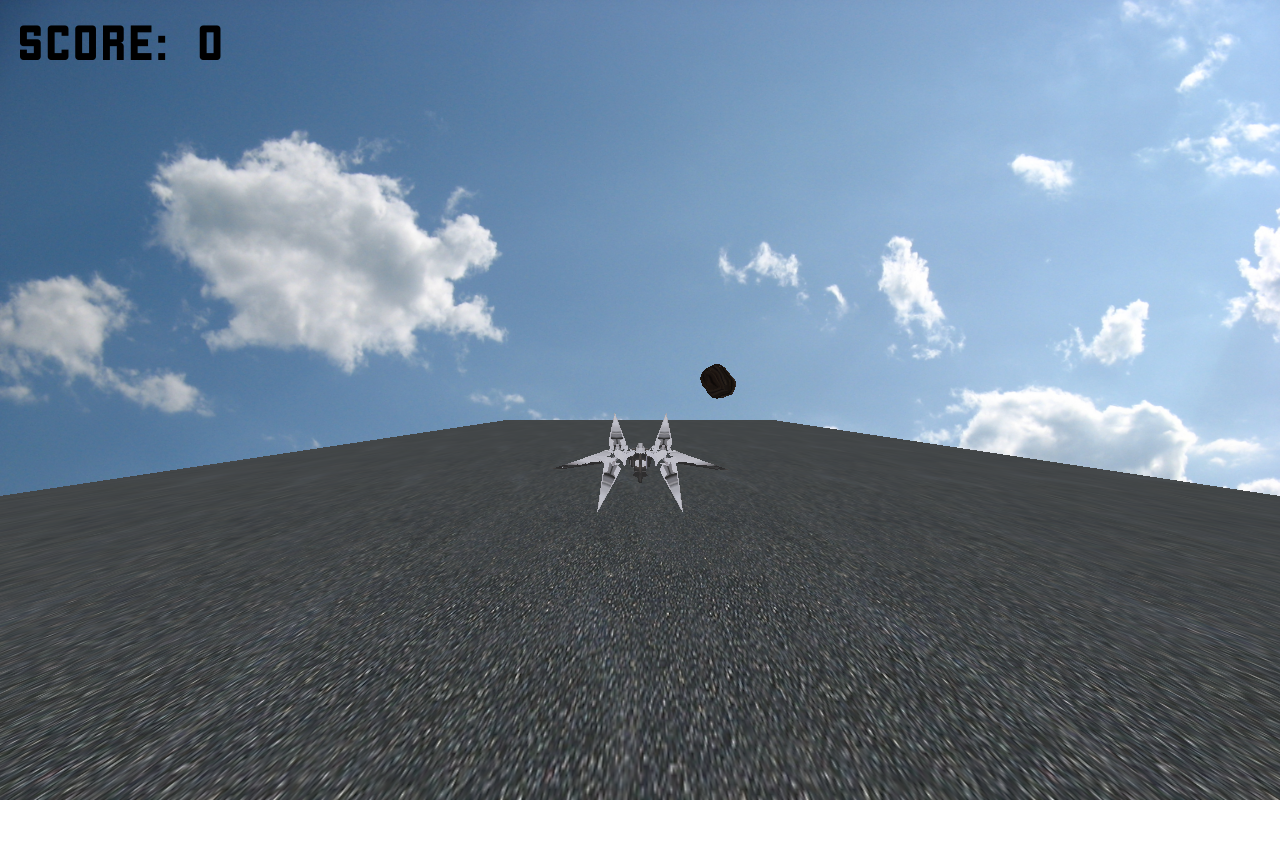
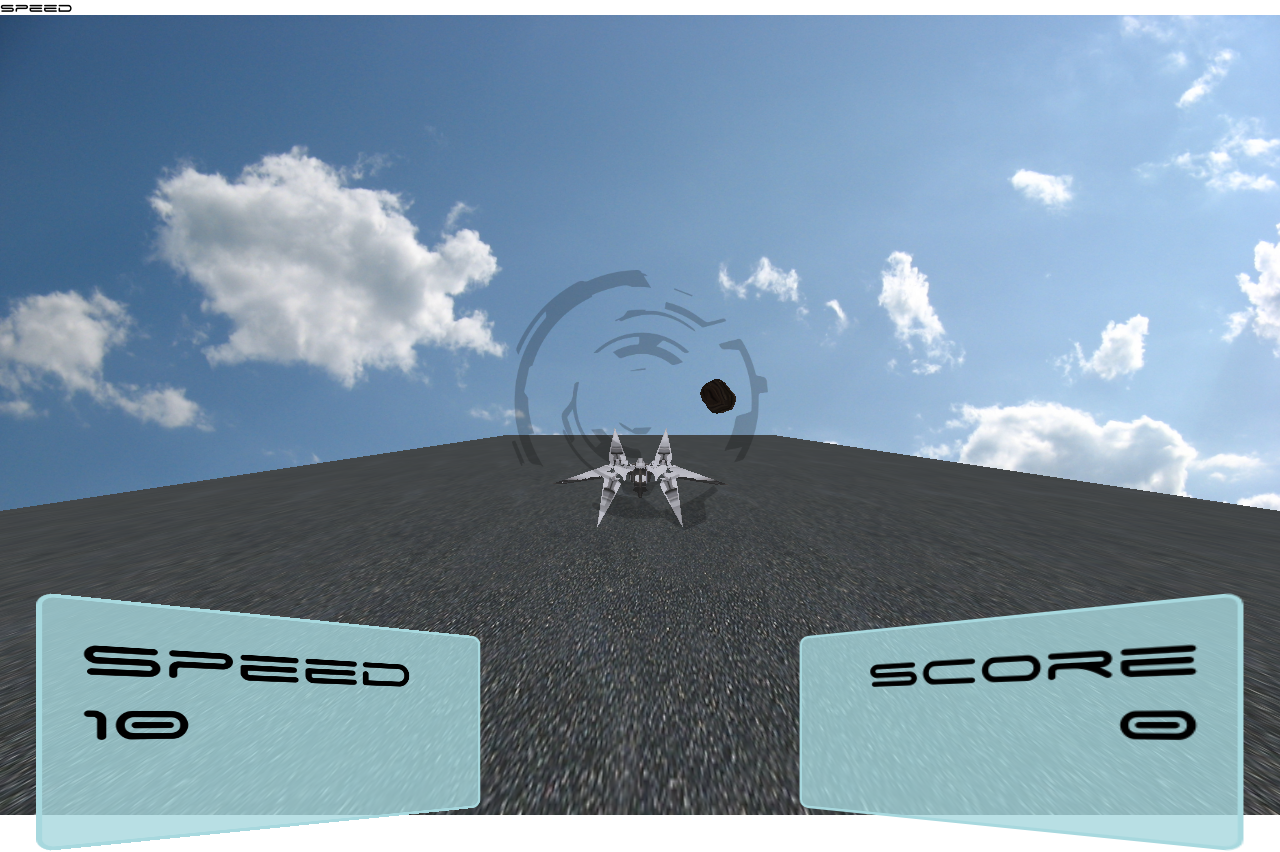
Before and after one commit to JosepRivaille/HackUPC2017W-Game, a website: page index.html in a window 1280 px wide. Before the commit the page ends 804 px from the top, so only its background shows below. Drawn offline with Linux system fonts and the light colour scheme; animation ran at ten frames a second.

Commit message:
style.css + mod index.html

```diff
--- a/index.html
+++ b/index.html
@@ -6,14 +6,17 @@
     <link rel="stylesheet" type="text/css" href="styles/style.css">
 </head>
 <body style="margin: 0; padding: 0; overflow: hidden;">
+<div id="layer"></div>
+<div id="display-speed">
+    Speed <span id="speed"></span>
+</div>
+
 <div id="hud">
-    <div id="topbar">
-        <div>score: <span id="score">0</span></div>
+    <div id="hud-left" class="hud-part">
+        Speed <span id="speed">10</span>
     </div>
-    <div id="menu">
-        <h1>Game Over</h1>
-        <h2>HighScore: <span id="menuHighScore">0</span></h2>
-        <button id="reset-button">reset</button>
+    <div id="hud-right" class="hud-part">
+        Score <span id="score">0</span>
     </div>
 </div>
 
--- a/public/styles/style.css
+++ b/public/styles/style.css
@@ -11,41 +11,47 @@ canvas {
     background-image: url('../img/sky.jpg') !important;
     background-size: cover;
 }
-#hud{
+#layer{
     position: absolute;
     width: 100vw;
     height: 100vh;
-    z-index: 100;
-    display:block;
+    background-size: 20%;
+    background-attachment: fixed;
+    background-position: center;
+    background-repeat: no-repeat;
+    background-image: url("../img/hud_bg.png");
+    opacity: 0.2;
 }
-#topbar{
-    margin:10px;
-    padding: 10px;
-    width: auto;
-    font-size:3em;
+
+#hud{
+    position: absolute;
+    bottom: -25px;
+    width:80%;
+    margin:auto;
+    left: 0;
+    right:0;
+    perspective: 500px;
+
 }
-#menu{
-    width: 40%;
-    display: none;
+#hud .hud-part{
+    height: 20vh;
+    background-color: rgba(167,216,222, 0.8);
     border-radius: 10px;
-    background-color: rgba(255, 240,119, 0.85);
-    border: 5px solid black;
-    position: relative;
-    margin:auto;
-    padding: 100px;
-    text-align: center;
+    font-size: 3.5em;
+    padding:20px;
+    border: 3px solid rgba(167,216,222, 1);
+
 }
-#menu h1{
-    font-size: 4em;
+#hud-left{
+    width:30%;
+    float:left;
+    transform: rotateY(36deg);
+    text-align: left;
+
 }
-button{
-    font-family: "custom-font", serif;
-    text-align: center;
-    background-color: white;
-    border: 1px solid black;
-    padding: 10px 30px;
-    font-size: 2.5em;
+#hud-right{
+    width:30%;
+    float: right;
+    transform: rotateY(-36deg);
+    text-align: right;
 }
-button:hover{
-    background-color: #ddd;
-}
```
Also changed, not shown: public/fonts/custom.ttf, public/img/hud_bg.png (added).
